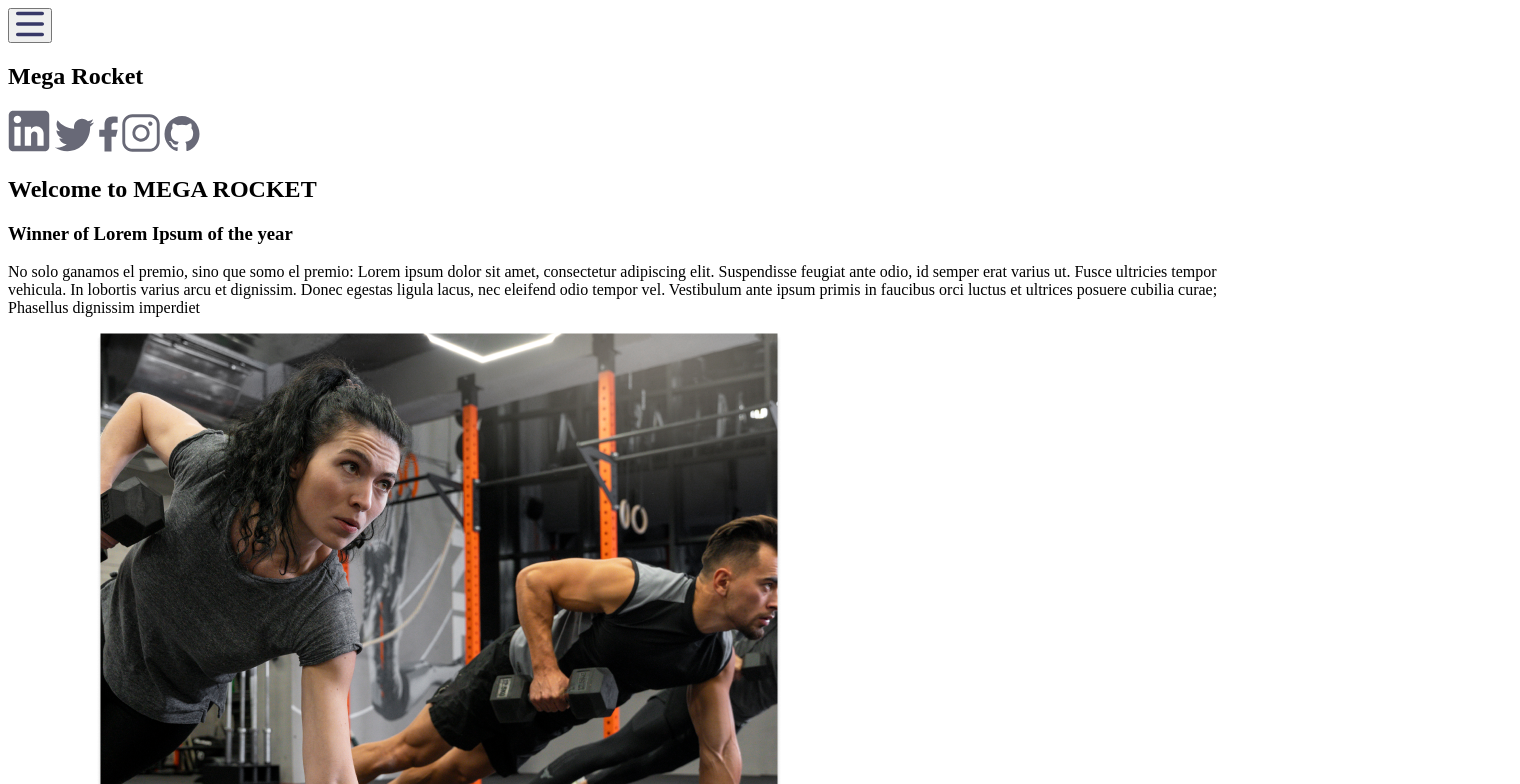
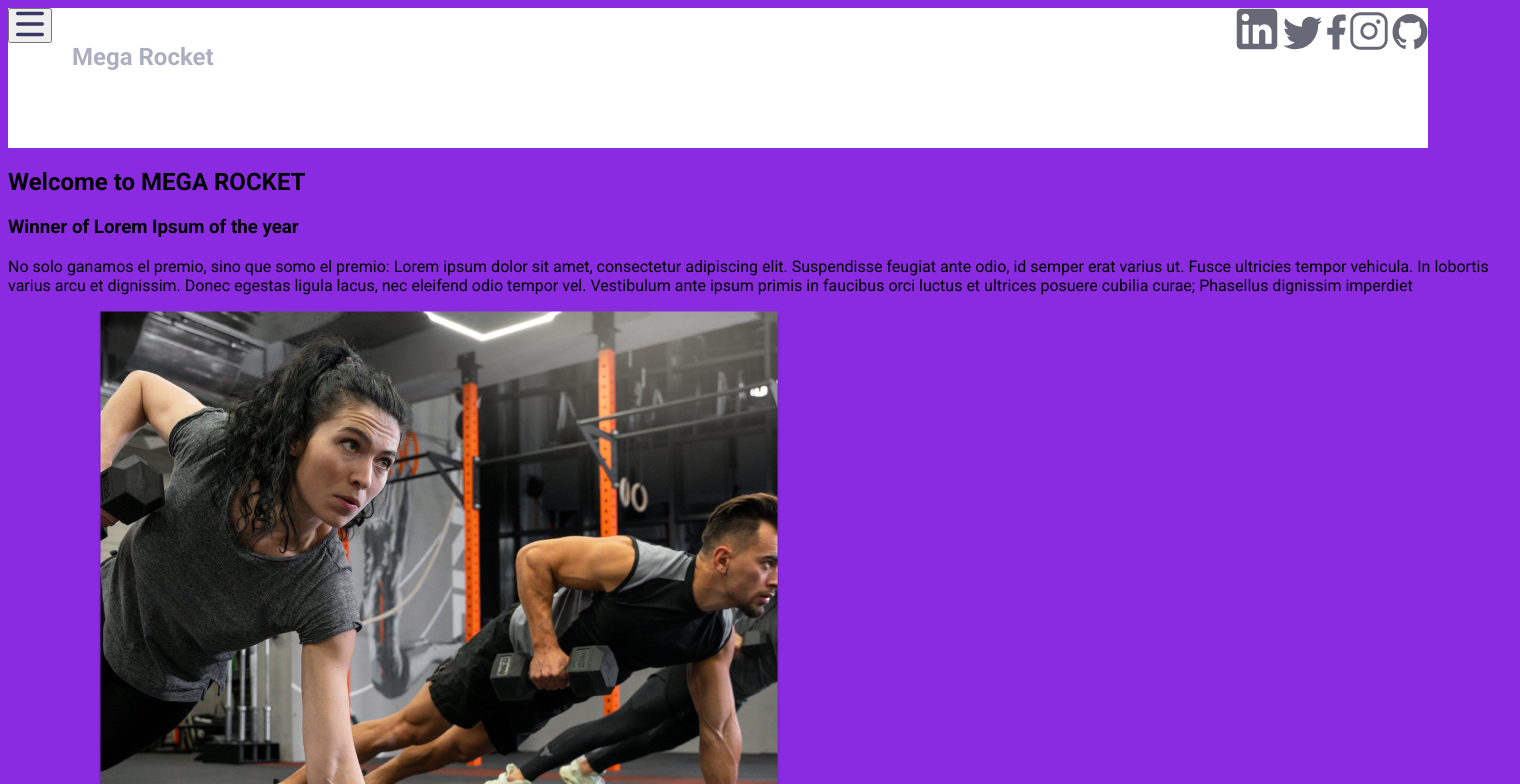
Before and after one commit to ryaev/BaSP-M2023, a plain HTML site: page Week-03/index.html in a window 1280 px wide. Shown: the top 784 px of the page, 1520 px wide, since content can reach past the window. Drawn offline with Linux system fonts and the light colour scheme.

Commit message:
BaSP-W03-2023: styles are added in css for the header, menu button and title

```diff
--- a/Week-03/css/styles.css
+++ b/Week-03/css/styles.css
@@ -0,0 +1,32 @@
+body {
+    font-family: Roboto;
+    background-color: blueviolet;
+    width: 1512px;
+    height: 982px;
+}
+
+main {
+
+}
+
+.header-main {
+    width: 1420px;
+    height: 140px;
+    background-color: #FFFFFF;
+    /*justify-content: space-between;*/
+}
+
+.button-menu {
+    float: left;
+}
+
+.header-title {
+    color: #373867;
+    opacity: .4;
+    float: left;
+    padding: 15px 0 0 20px;
+}
+
+.social-networks {
+    float: right;
+}
--- a/Week-03/index.html
+++ b/Week-03/index.html
@@ -12,12 +12,12 @@
 </head>
 <body>
     <main>
-        <header>
-            <button>
+        <header class="header-main">
+            <button class="button-menu">
                 <img src="assets/imgs/header-menu.svg" alt="Menu icon">
             </button>
-            <h2>Mega Rocket</h2>
-            <div>
+            <h2 class="header-title">Mega Rocket</h2>
+            <div class="social-networks">
                 <a href="https://www.linkedin.com/"><img src="assets/imgs/linkedin.svg" alt="Linkedin icon"></a>
                 <a href="https://twitter.com/"><img src="assets/imgs/twitter.svg" alt="Twitter icon"></a>
                 <a href="https://www.facebook.com/"><img src="assets/imgs/facebook.svg" alt="Facebook icon"></a>
```
